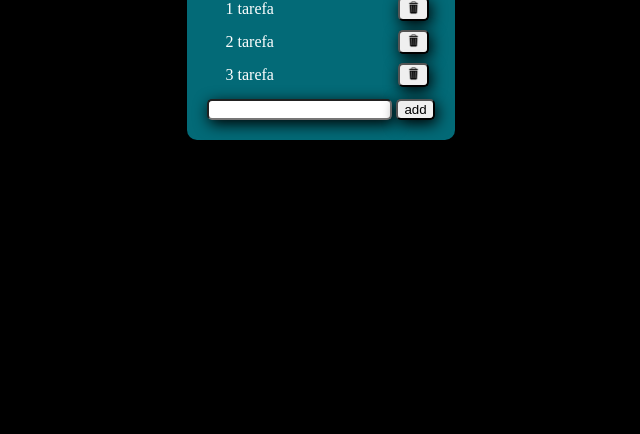
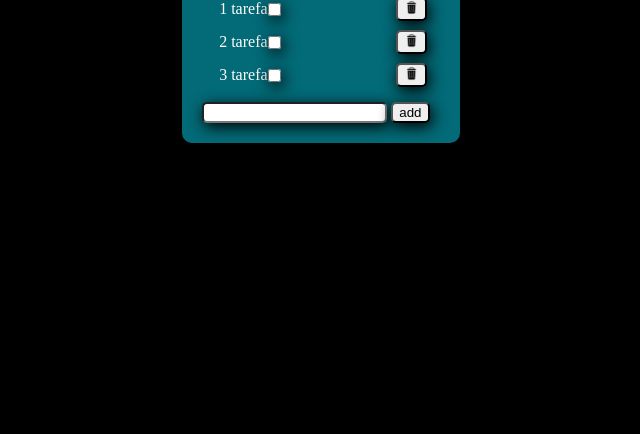
Before and after one commit to hagmayer06/lista-de-tarefas, a plain HTML site: page index.html in a window 1280 px wide. Shown: the part 366-800 px from the top of the page, without its empty margins (319-959 px from the left). Drawn offline with Linux system fonts and the light colour scheme.

Commit message:
acressentei um checkbox

```diff
--- a/assets/lista.css
+++ b/assets/lista.css
@@ -29,12 +29,13 @@ ul {
     width: 100%;
 }
 li {
-    margin: 3%;
+    margin: 3px 5px;
     display: flex;
-    justify-content: space-between;
     align-items: center;
     text-align: left;
 }
+
+
 
 input {
     border-radius: 5px;
@@ -47,6 +48,10 @@ button {
 }
 
 button#apagar {
-    margin-left: 15px;
-    margin: 1px 10px;
+
+    margin: 3px 20px 3px 115px;
 }
+
+#checkbox {
+    margin: 3px 100px 3px 10px;
+}
--- a/assets/script.js
+++ b/assets/script.js
@@ -1,5 +1,6 @@
 //estado da aplicação//
 const tarefas = ["1 tarefa", "2 tarefa", "3 tarefa"];
+
 //alteradore de estado
 function add() {
   const input = document.querySelector("input");
@@ -21,6 +22,13 @@ function render() {
     const li = document.createElement("li");
     li.innerText = tarefa;
 
+
+
+    //criando checkbox
+    const checkbox = document.createElement("input");
+    checkbox.type = "checkbox";
+    li.appendChild(checkbox);
+
     //criando botão de apagar
     const botao = document.createElement("button");
     botao.id = "apagar"
```
